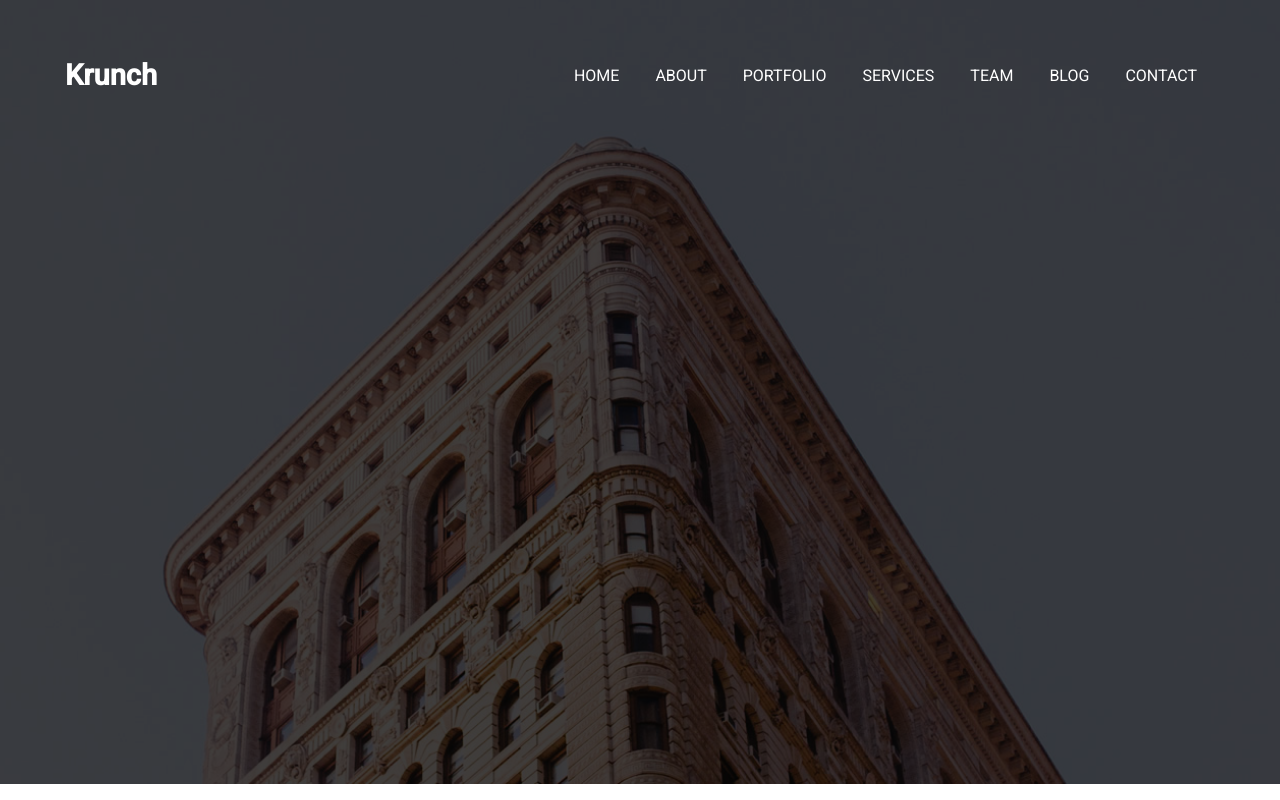
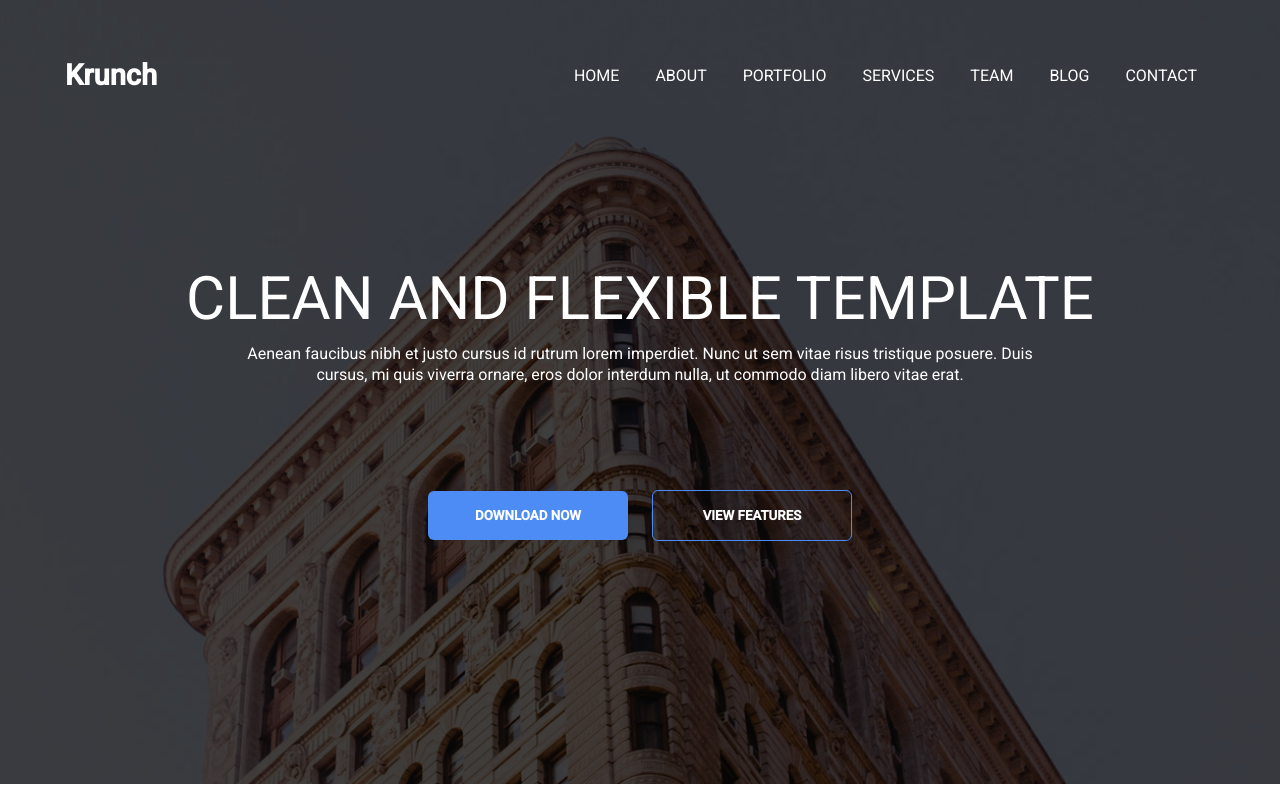
Before and after one commit to abolajii/HTMLANDCSS, a plain HTML site: page index.html in a window 1280 px wide. Drawn offline with Linux system fonts and the light colour scheme.

Commit message:
second-page

```diff
--- a/index.html
+++ b/index.html
@@ -2,6 +2,7 @@
 
 <html lang="en">
   <head>
+    <link rel="icon" href="./public/favicon.ico" />
     <link rel="preconnect" href="https://fonts.googleapis.com" />
     <link rel="preconnect" href="https://fonts.gstatic.com" crossorigin />
     <link
@@ -67,13 +68,71 @@
     li {
       margin: 0px 18px;
     }
+
+    .hero_text_container {
+      display: flex;
+      flex-direction: column;
+      align-items: center;
+      justify-content: center;
+      height: 340px;
+    }
+
+    .hero_text {
+      font-size: 60px;
+      line-height: 1.5;
+    }
+
+    .hero_small-text {
+      width: 65%;
+      text-align: center;
+      line-height: 1.3;
+    }
+
+    .button_container {
+      text-align: center;
+    }
+
+    .btn {
+      padding: 17px 0px;
+      width: 200px;
+      background: transparent;
+      color: #fff;
+      text-transform: uppercase;
+      cursor: pointer;
+      outline: none;
+      border: none;
+      border-radius: 6px;
+      margin: 0 10px;
+      font-weight: bold;
+    }
+
+    .btn-primary {
+      background-color: #4d8bf5;
+      transition: background 0.15s ease;
+    }
+
+    .btn-outline {
+      border: 1.3px solid #4d8bf5;
+      transition: background 0.15s ease;
+    }
+
+    .btn-primary:hover {
+      background: rgba(0, 0, 0, 0.75);
+    }
+
+    .btn-outline:hover {
+      background-color: #4d8bf5;
+    }
   </style>
 
   <body>
     <div class="main_container">
       <div class="box_opacity">
+        <!--  HEADER -->
+
         <div class="header">
           <div class="name_container">Krunch</div>
+          <!--  LINKS -->
 
           <div class="nav_links">
             <ul>
@@ -87,6 +146,24 @@
             </ul>
           </div>
         </div>
+        <!--  TEXT-CONTAINER -->
+
+        <div class="hero_text_container">
+          <div class="hero_text">CLEAN AND FLEXIBLE TEMPLATE</div>
+
+          <div class="hero_small-text">
+            Aenean faucibus nibh et justo cursus id rutrum lorem imperdiet. Nunc
+            ut sem vitae risus tristique posuere. Duis cursus, mi quis viverra
+            ornare, eros dolor interdum nulla, ut commodo diam libero vitae
+            erat.
+          </div>
+        </div>
+        <!--  BUTTON-CONTAINER -->
+
+        <div class="button_container">
+          <button class="btn btn-primary">download now</button>
+          <button class="btn btn-outline">view features</button>
+        </div>
       </div>
     </div>
   </body>
```
